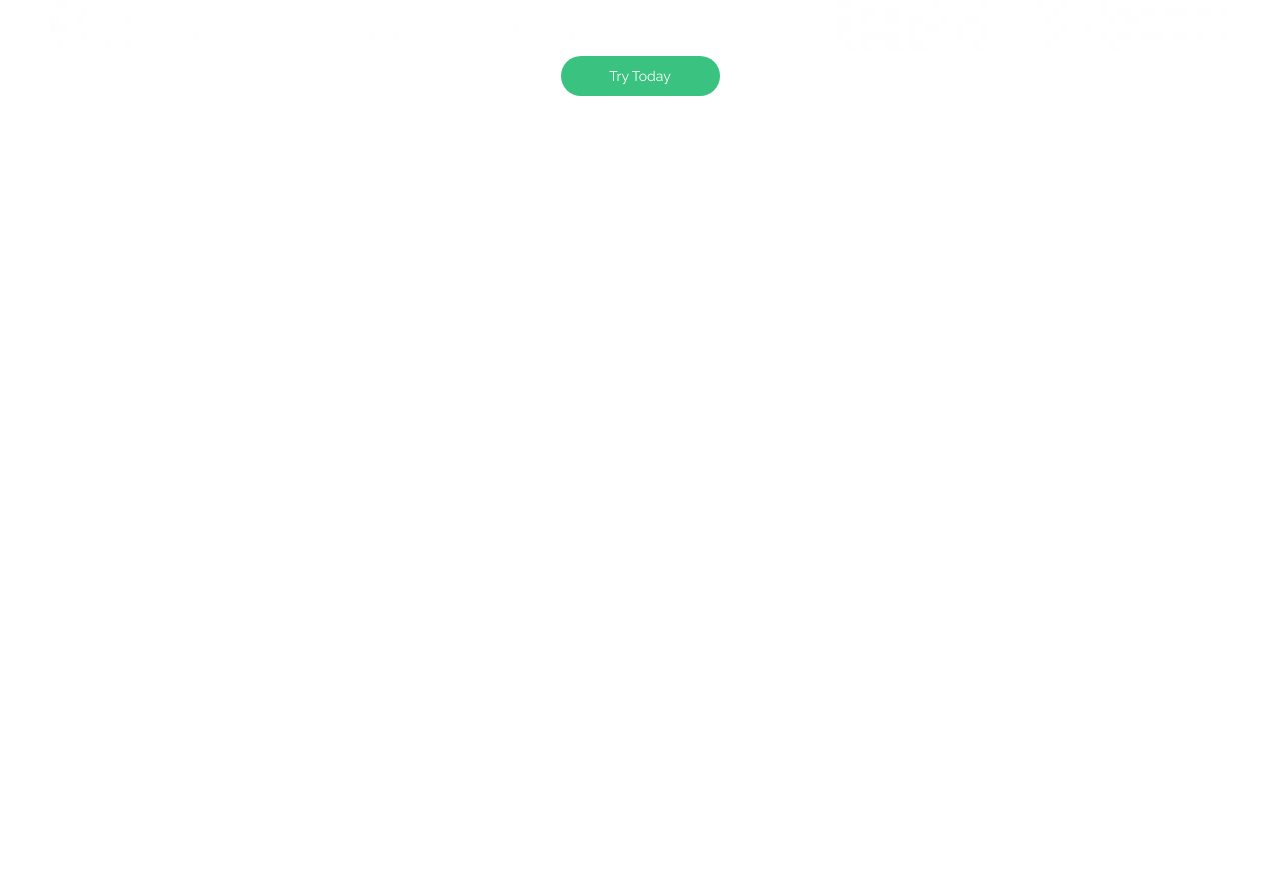
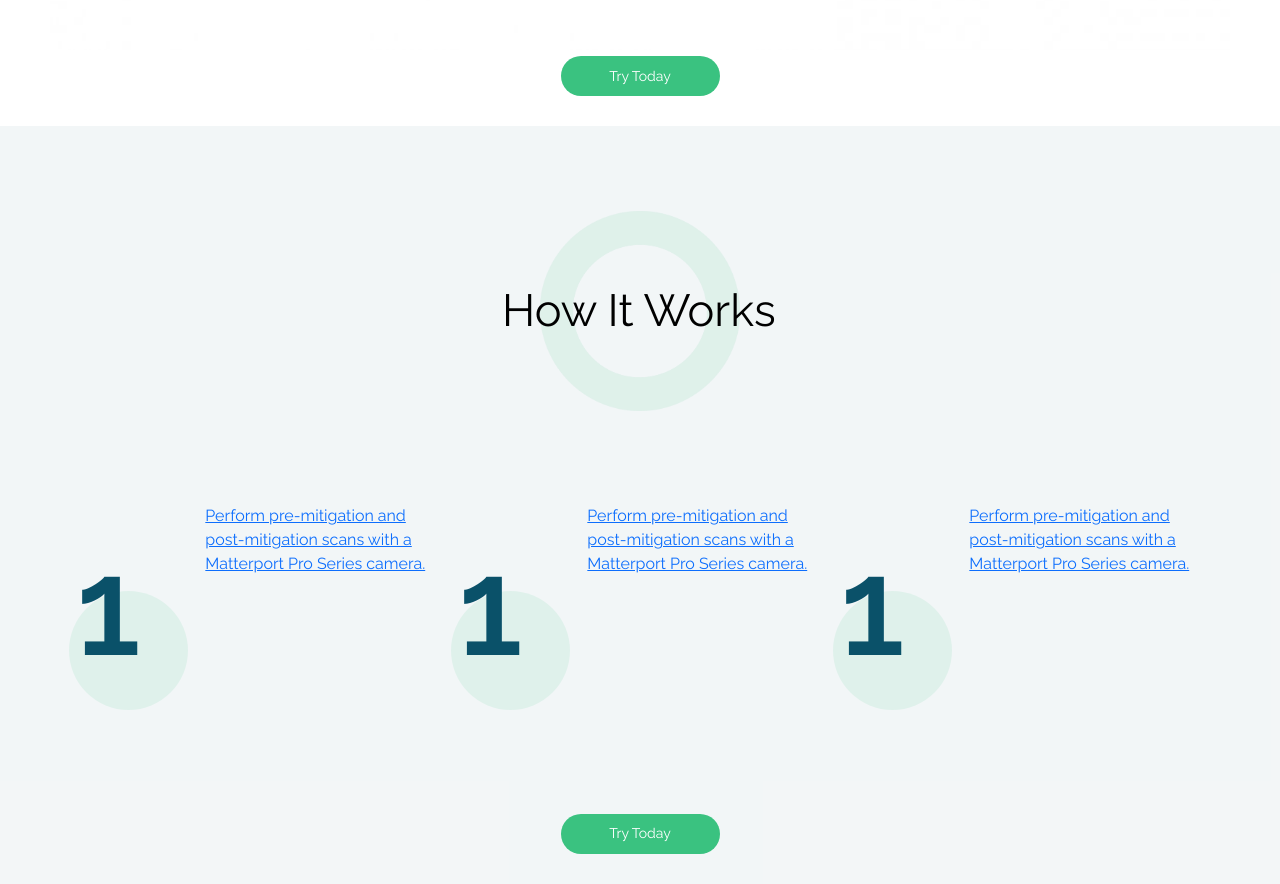
Before and after one commit to muzammil-tariq/nullBrainer, a React (Create React App) app: page / in a window 1280 px wide. Shown: the part 1760-2644 px from the top of the page. Before the commit the page ends 1886 px from the top, so only its background shows below. Built offline with nearby package versions, Linux system fonts and the light colour scheme.

Commit message:
how it work section

```diff
--- a/src/pages/HomePage.js
+++ b/src/pages/HomePage.js
@@ -3,6 +3,7 @@ import Nav from '../scenes/nav/nav';
 import Header from '../scenes/header/header';
 import Mpartial from '../scenes/mpartial/mpartial';
 import PostMitigration from '../scenes/post-mitigration/postMitigration';
+import HowItWork from '../scenes/How-It-Work/howItWork';
 const HomePage = () => {
     return (
         <div>
@@ -10,6 +11,7 @@ const HomePage = () => {
             <Header/>
             <Mpartial/>
             <PostMitigration/>
+            <HowItWork/>
 
         </div>
     );
--- /dev/null
+++ b/src/scenes/How-It-Work/howItWork.js
@@ -0,0 +1,56 @@
+import React from 'react';
+import './index.css'
+const howItWork = (props) => (
+    <section className="how-it-work">
+        <div className="container">
+            <div className="row">
+                <h2 className="title-work"> How It Works
+                </h2>
+                <div className="data-points">
+                    <div className="row">
+                        <div className="col-md-4 col-sm-12">
+                            <div className="data-points-item row">
+                                <div className="data-number data_number_1 col-md-4 col-sm-12">
+                                    1
+                                </div>
+                                <div className="data-text  col-md-8 col-sm-12 ">
+                                    <a href="#">                                    Perform pre-mitigation and post-mitigation scans with a Matterport Pro Series camera.
+                                    </a>
+                                </div>
+                            </div>
+                        </div>
+                        <div className="col-md-4 col-sm-12">
+                            <div className="data-points-item row">
+                                <div className="data-number data_number_1 col-md-4 col-sm-12">
+                                    1
+                                </div>
+                                <div className="data-text  col-md-8 col-sm-12 ">
+                                    <a href="#">                                    Perform pre-mitigation and post-mitigation scans with a Matterport Pro Series camera.
+                                    </a>
+                                </div>
+                            </div>
+                        </div>
+                        <div className="col-md-4 col-sm-12">
+                            <div className="data-points-item row">
+                                <div className="data-number data_number_1 col-md-4 col-sm-12">
+                                    1
+                                </div>
+                                <div className="data-text  col-md-8 col-sm-12 ">
+                                    <a href="#">                                    Perform pre-mitigation and post-mitigation scans with a Matterport Pro Series camera.
+                                    </a>
+                                </div>
+                            </div>
+                        </div>
+                    </div>
+                </div>
+                <div className="try-now-btn">
+                    <a href="#">
+                        <button className="btn">Try Today</button>
+                    </a>
+                </div>
+            </div>
+        </div>
+    </section>
+);
+
+export default howItWork;
--- /dev/null
+++ b/src/scenes/How-It-Work/index.css
@@ -0,0 +1,46 @@
+.how-it-work {
+  background: rgba(10, 81, 105, 0.05);
+}
+
+.container {
+  width: 100%;
+  padding-right: 15px;
+  padding-left: 15px;
+  margin-right: auto;
+  margin-left: auto;
+}
+
+.row {
+  display: flex;
+  flex-direction: row;
+}
+
+.title-work {
+  font-weight: 400;
+  font-size: 45px;
+  line-height: 58px;
+  letter-spacing: 0;
+  color: #000;
+  opacity: 1;
+  padding: 156px 432px;
+  background: url(../../assets/circle.png);
+  background-position: 50%;
+  background-size: 200px 200px;
+  background-repeat: no-repeat;
+}
+
+.data-points .data-points-item .data-number{
+    background: url(../../assets/gutter.png);
+    background-position: bottom;
+    font-weight: 700;
+    font-size: 137px;
+    color: #0a5169;
+    background-repeat: no-repeat;
+
+}
+.data-points .data-points-item .data-text{
+    color: #000;
+}
+.data-points{
+    margin-bottom: 104px;
+}
```
Also changed, not shown: src/assets/gutter.png (added), src/scenes/post-mitigration/index.css (line endings or trailing spaces).
